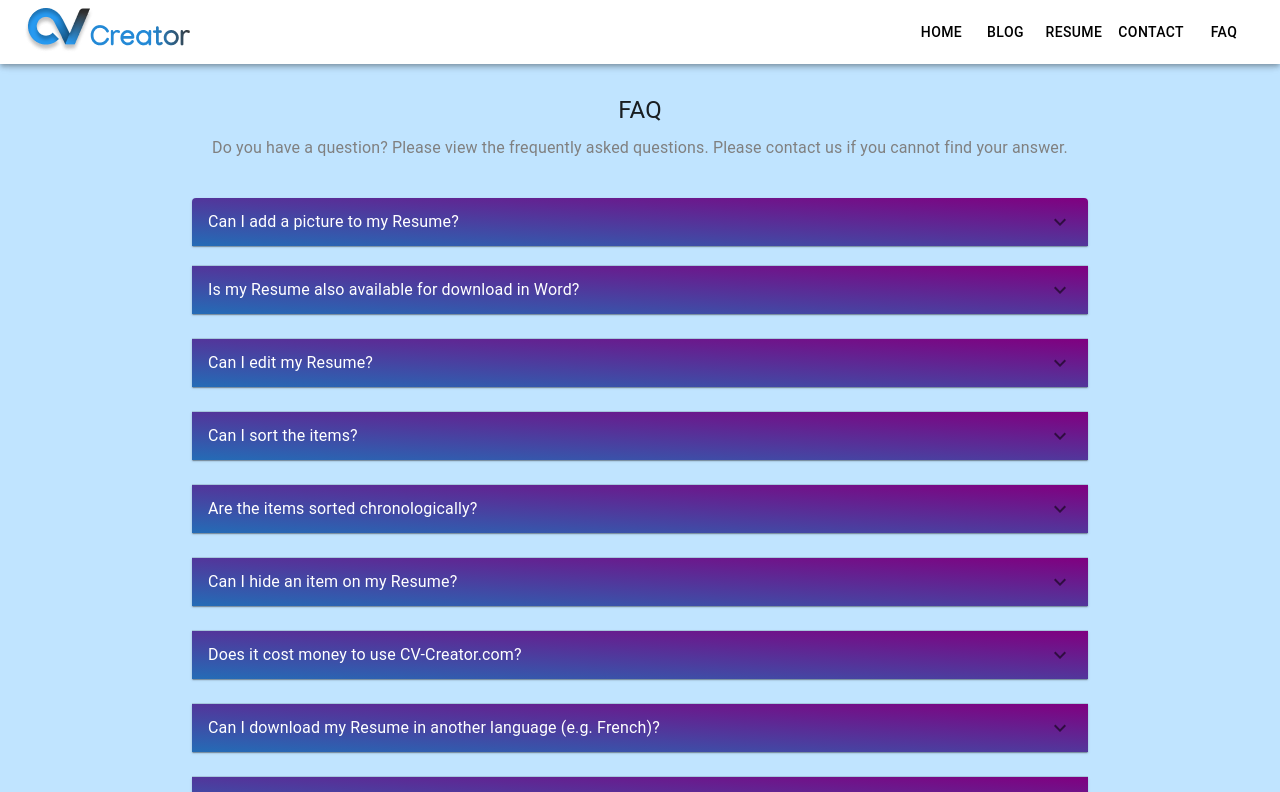
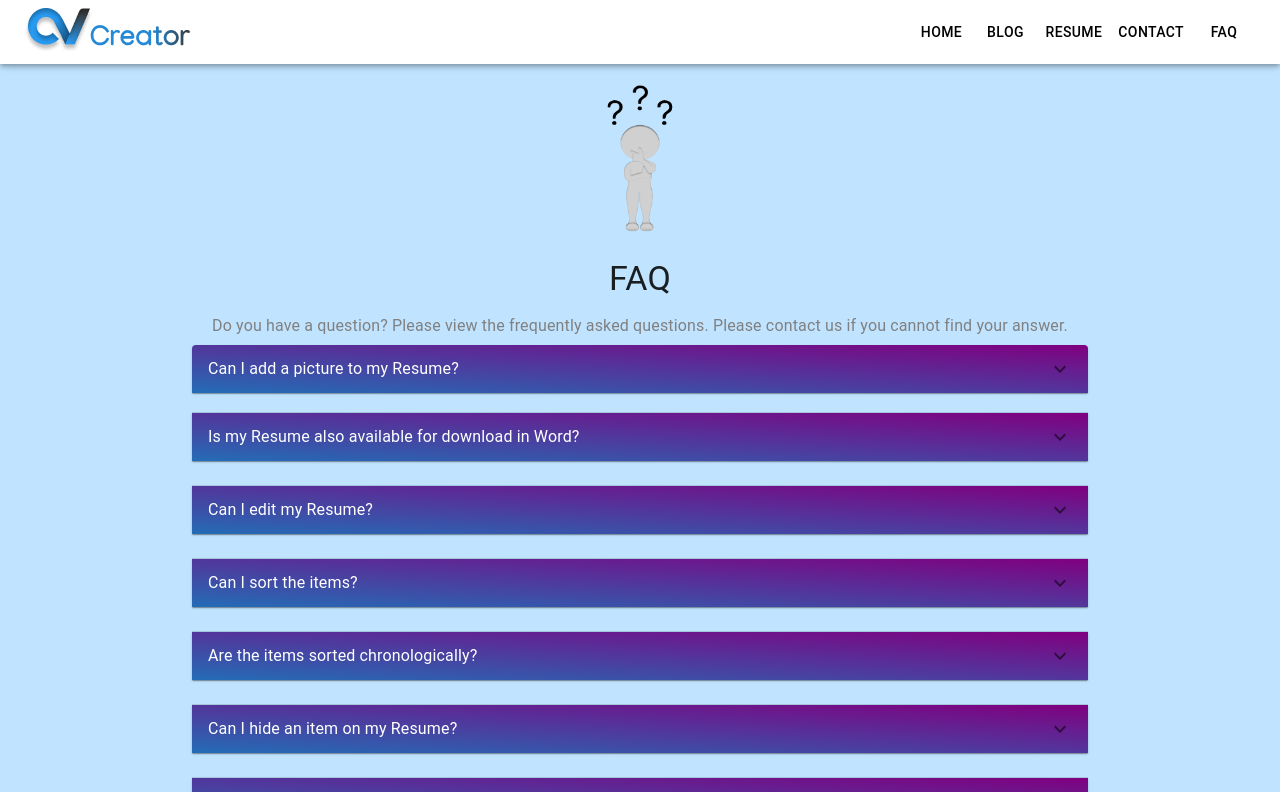
Before and after one commit to Ahmed0-Safwat/CV-Generator, a React (Vite) app: page /faq in a window 1280 px wide. Shown: the top 792 px of the page. Built offline with nearby package versions, Linux system fonts and the light colour scheme.

Commit message:
FAQ changed

```diff
--- a/src/components/FAQ/Content.jsx
+++ b/src/components/FAQ/Content.jsx
@@ -12,14 +12,24 @@ const Content = () => {
         height: "100%",
       }}
     >
+      <Stack>
+        <img
+          style={{
+            width: "10%",
+            margin: "1px auto",
+          }}
+          src="/assets/FAQ .gif"
+          alt=""
+        />
+      </Stack>
       <Stack
         sx={{
-          margin: "30px auto",
+          margin: "0px auto",
           textAlign: "center",
           width: "70%",
         }}
       >
-        <Typography variant="h5" gutterBottom>
+        <Typography variant="h4" gutterBottom>
           FAQ
         </Typography>
 
```
Also changed, not shown: public/assets/FAQ .gif (added).
